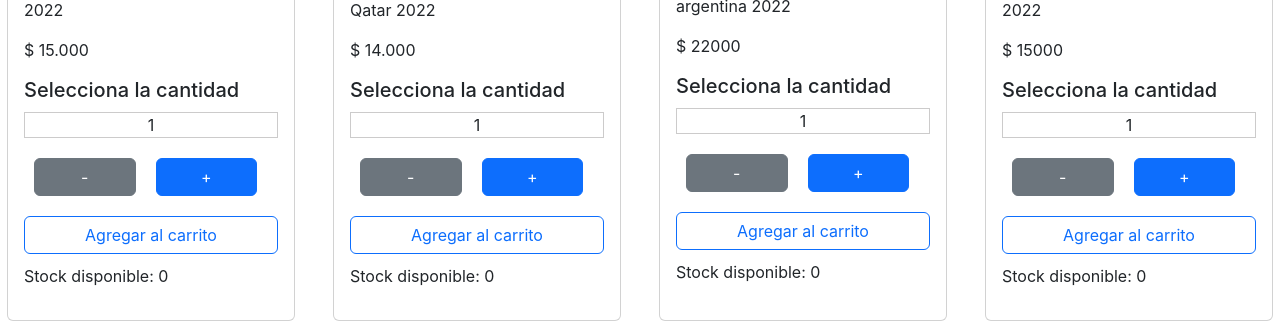
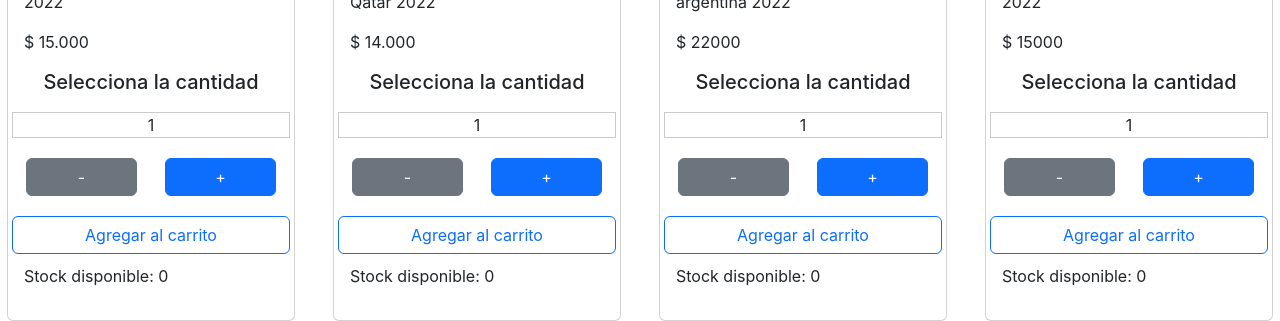
Before and after one commit to Franco238/ReactCoder, a React (Create React App) app: page / in a window 1280 px wide. Shown: the part 535-856 px from the top of the page. Built offline with nearby package versions, Linux system fonts and the light colour scheme.

Commit message:
mas correcciones a los productos

```diff
--- a/src/App.scss
+++ b/src/App.scss
@@ -43,7 +43,7 @@
 
     .botonStock{
       width: 40%;
-      margin: 10px;
+      margin: 10px auto;
     }
 
     .botonCarrito{
@@ -62,3 +62,7 @@
     .fotoCard{
       height: 25rem
     }
+
+    .tituloCard{
+      text-align: center;
+    }
--- a/src/components/ItemCount.js
+++ b/src/components/ItemCount.js
@@ -19,13 +19,13 @@ const handleSubstract = () => {
 }
 
     return(
-        <div>
-            <h5>Selecciona la cantidad</h5>
-            <p className="agregarCantidad">{counter}</p>
-            <button onClick={handleSubstract} className="botonStock btn btn-secondary">-</button>
-            <button onClick={handleAdd} className="botonStock btn btn-primary">+</button>
+        <div className ="row">
+            <h5 className=" tituloCard col-12">Selecciona la cantidad</h5>
+            <p className="agregarCantidad col-12 ">{counter}</p>
+            <button onClick={handleSubstract} className=" col-6 botonStock btn btn-secondary">-</button>
+            <button onClick={handleAdd} className="col-6 botonStock btn btn-primary">+</button>
             <br/>
-            <button className="botonCarrito btn btn-outline-primary" disabled={stock=0}>Agregar al carrito</button>
+            <button className="col-12 botonCarrito btn btn-outline-primary" disabled={stock=0}>Agregar al carrito</button>
             <p>Stock disponible: {stock}</p>
         </div>
     )
```
